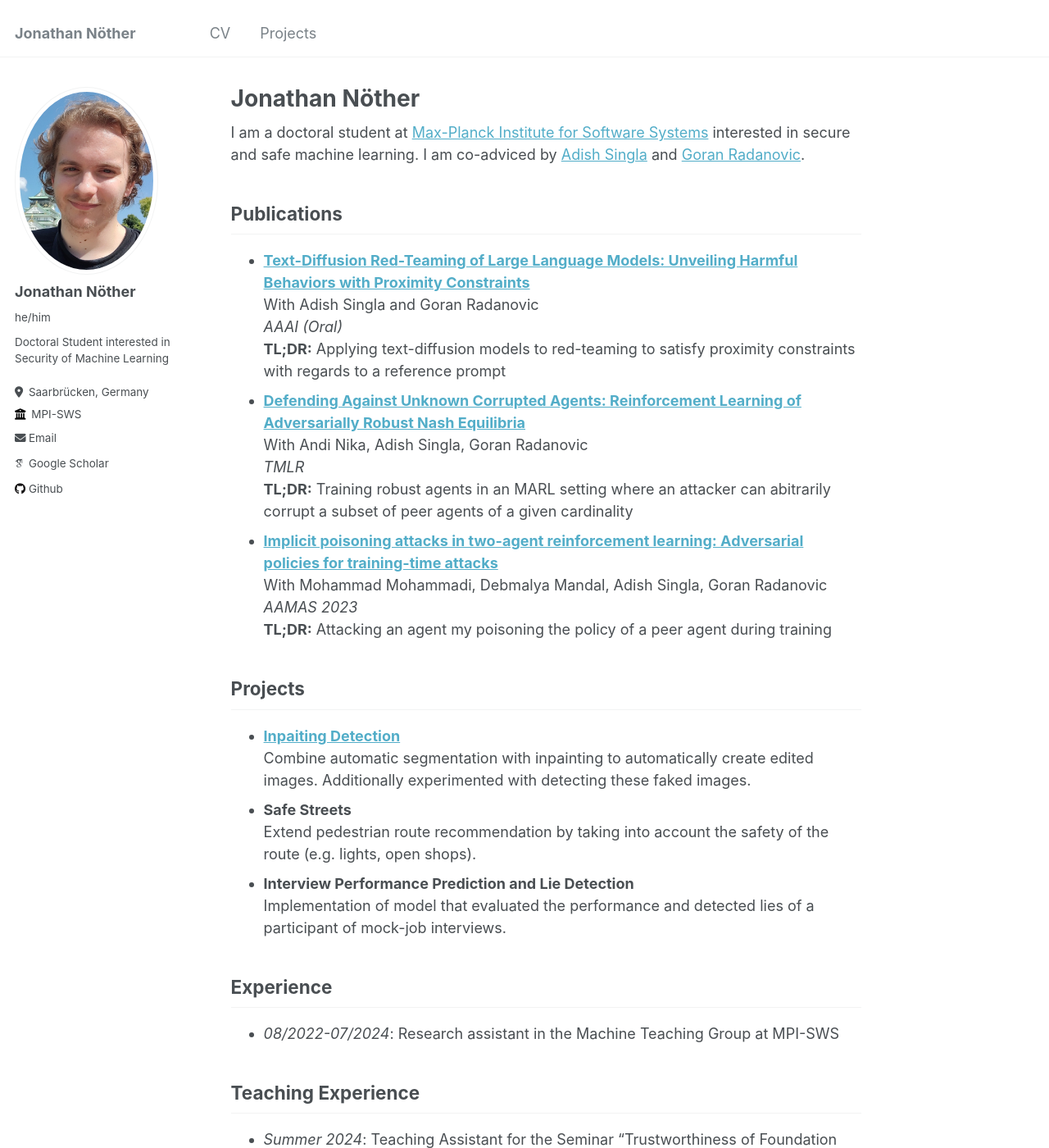
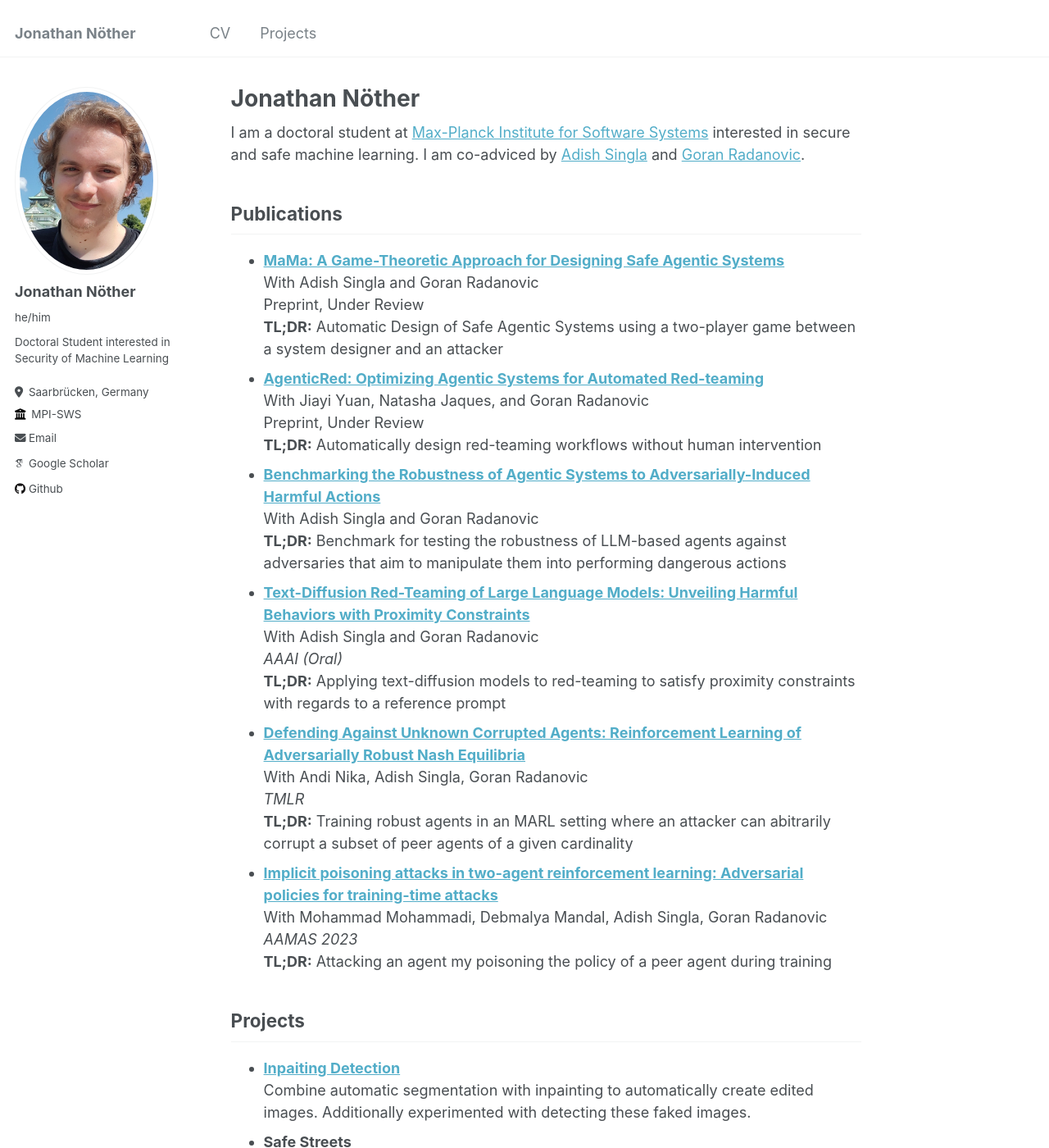
Before and after one commit to JNoether/jnoether.github.io, a Jekyll site: the page built from _pages/about.md, in a window 1280 px wide and 1400 px high. Shown: the whole window at 82% size. Built offline with Jekyll 4.4.1, drawn with Linux system fonts in a browser that asks for light colours; some web fonts are replaced; some of the changed text lies outside the part shown.

Commit message:
added MaMa Arxiv

```diff
--- a/_pages/about.md
+++ b/_pages/about.md
@@ -9,7 +9,20 @@ redirect_from:
 
 I am a doctoral student at [Max-Planck Institute for Software Systems](https://www.mpi-sws.org/) interested in secure and safe machine learning. I am co-adviced by [Adish Singla](https://machineteaching.mpi-sws.org/adishsingla.html) and [Goran Radanovic](https://people.mpi-sws.org/~gradanovic/index.html).
 
-## <span style="color:800000">Publications</span>
+## Publications
+- **[MaMa: A Game-Theoretic Approach for Designing Safe Agentic Systems](https://arxiv.org/pdf/2602.04431)**\
+With Adish Singla and Goran Radanovic\
+Preprint, Under Review\
+**TL;DR:** Automatic Design of Safe Agentic Systems using a two-player game between a
+system designer and an attacker
+- **[AgenticRed: Optimizing Agentic Systems for Automated Red-teaming](https://arxiv.org/pdf/2601.13518)**\
+With Jiayi Yuan, Natasha Jaques, and Goran Radanovic\
+Preprint, Under Review\
+**TL;DR:** Automatically design red-teaming workflows without human intervention
+- **[Benchmarking the Robustness of Agentic Systems to Adversarially-Induced Harmful Actions](https://arxiv.org/pdf/2508.16481)**\
+With Adish Singla and Goran Radanovic\
+**TL;DR:** Benchmark for testing the robustness of LLM-based agents against adversaries that
+aim to manipulate them into performing dangerous actions
 - **[Text-Diffusion Red-Teaming of Large Language Models: Unveiling Harmful Behaviors with Proximity Constraints](https://arxiv.org/pdf/2501.08246)**\
 With Adish Singla and Goran Radanovic
 *AAAI (Oral)*\
@@ -38,11 +51,13 @@ a participant of mock-job interviews.
 - *08/2022-07/2024*: Research assistant in the Machine Teaching Group at MPI-SWS
 
 ## <span style="color:800000">Teaching Experience</span>
+- *Winter 2024/2025*: Teaching Assistant for the Course "Generative AI"
 - *Summer 2024*: Teaching Assistant for the Seminar "Trustworthiness of Foundation Models"
 - *Summer 2022*: Teaching Assistant for the Lecture "Statistics Lab"
 - *Summer 2022*: Teaching Assistant for the Lecture "Artificial Intelligence"
 - *Winter 2019/2020*: Teaching Assistant For "Programming 1"
 
 ## <span style="color:800000">Education</span>
-- *12/2022-Ongoing*: M.Sc. in Data Science and Artificial Intelligence at Saarland University
+- *10/2024-ongoing*: PhD in Computer Science at the Max Planck Instutute for Software Systems
+- *12/2022-08/2024*: M.Sc. in Data Science and Artificial Intelligence at Saarland University
 - *10/2019-11/2022*: B.Sc in Data Science and Artificial Intelligence at Saarland University
```
Also changed, not shown: 2 other files.
